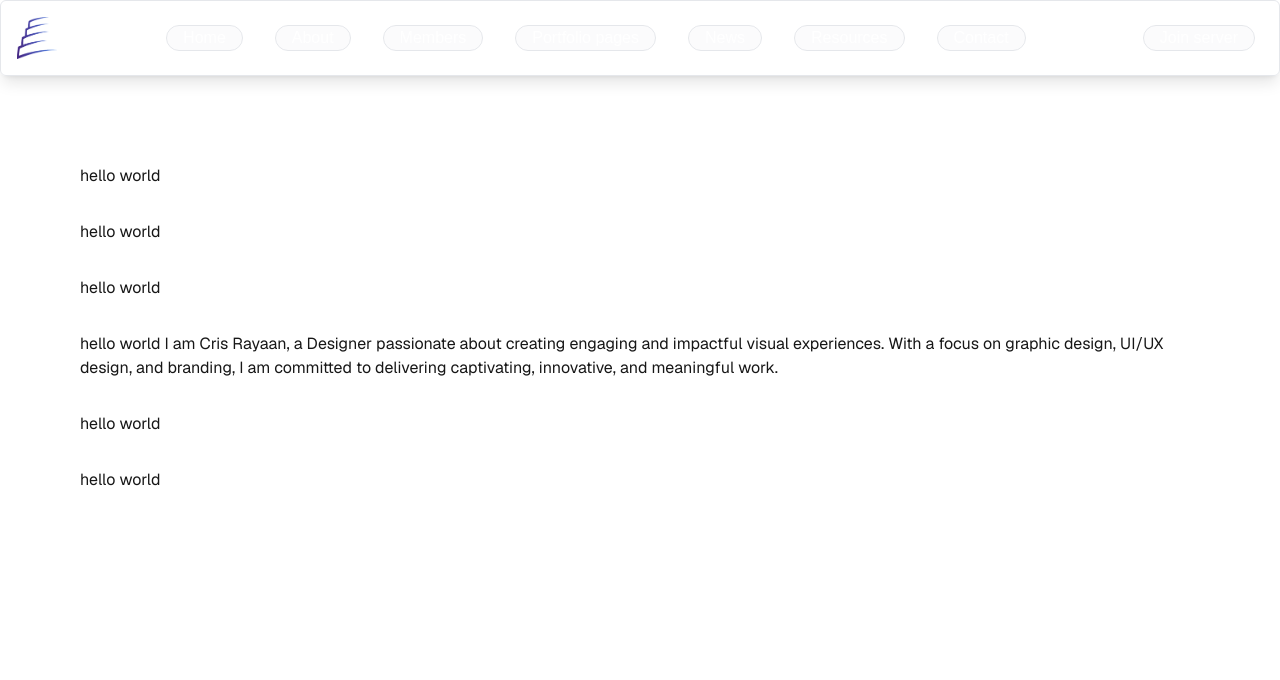
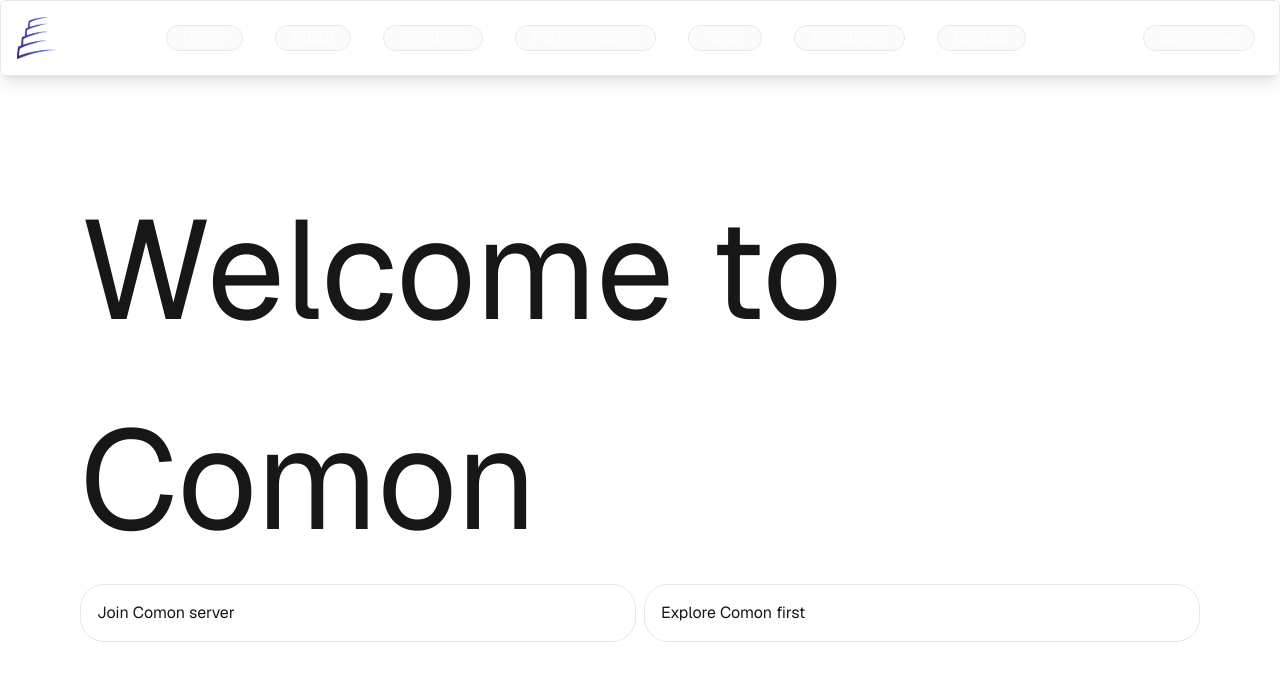
Before and after one commit to Comon-tech/comon-website, a Next.js app: page / in a window 1280 px wide. Shown: the top 680 px of the page. Built offline with nearby package versions, Linux system fonts and the light colour scheme.

Commit message:
add welcome

```diff
--- a/app/page.tsx
+++ b/app/page.tsx
@@ -3,13 +3,17 @@ import Image from "next/image";
 export default function Home() {
   return (
     <div className="grid grid-rows-[20px_1fr_20px] items-center justify-items-center min-h-screen p-8 pb-20 gap-16 sm:p-20 font-[family-name:var(--font-geist-sans)]">
-      <main className="flex flex-col gap-8 row-start-2 items-center sm:items-start h-[1000px]">
-            <p>hello world</p>
-            <p>hello world</p>
-            <p>hello world</p>
-            <p>hello world I am Cris Rayaan, a Designer passionate about creating engaging and impactful visual experiences. With a focus on graphic design, UI/UX design, and branding, I am committed to delivering captivating, innovative, and meaningful work.</p>
-            <p>hello world</p>
-            <p>hello world</p>
+      <main className="grid gap-8 row-start-2 items-center sm:items-start h-[1000px]">
+
+            <div className="">
+            <h1 className="text-[140px]">Welcome to Comon</h1>
+
+            <div className="flex flex-row items-center justify-center gap-2">
+            <a href="" className="w-full p-4 rounded-3xl border border-gray-200" >Join Comon server</a>
+            <a href="" className="w-full p-4 rounded-3xl border border-gray-200" >Explore Comon first</a>
+            </div>
+
+            </div>
       </main>
     </div>
   );
```
Also changed, not shown: 1 other file (tests, documents, lock files or other folders).
